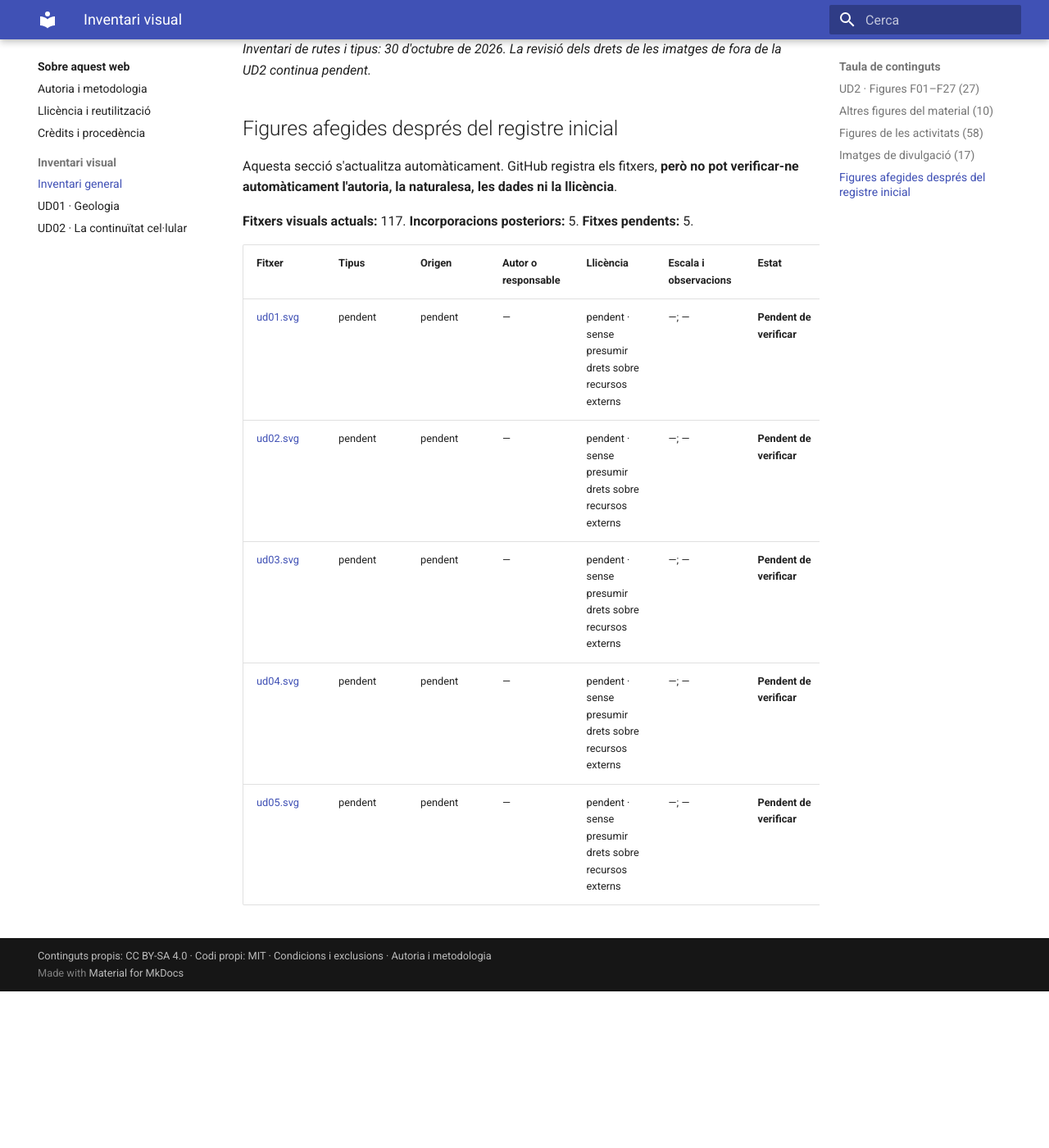
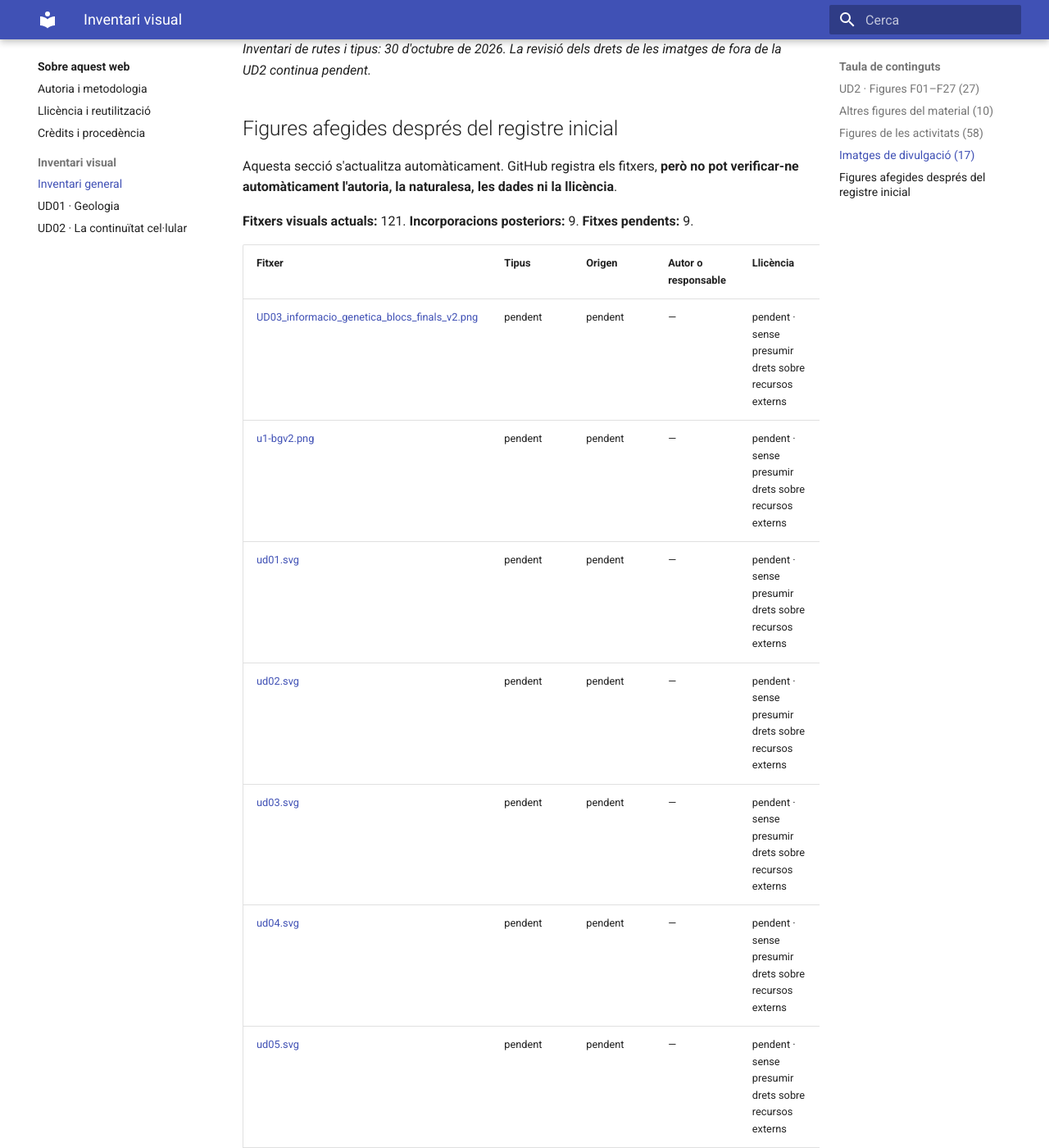
Before and after one commit to saloma-ui/biogeo4, an MkDocs documentation site: the page built from docs/inventari-visual.md, in a window 1280 px wide and 1400 px high, scrolled down 9167 px. Shown: the whole window at 82% size. Built offline with MkDocs 1.6.1 and Material for MkDocs 9.7.7, drawn with Linux system fonts in a browser that asks for light colours; before the commit the page ends 10376 px from its top, so only the background shows below that; some of the changed text lies outside the part shown.

Commit message:
docs: actualitza els registres de figures [skip ci]

```diff
--- a/docs/inventari-visual.md
+++ b/docs/inventari-visual.md
@@ -149,13 +149,17 @@ Els **68 fitxers de la UD01** també tenen ara un [registre individual amb les f
 
 Aquesta secció s'actualitza automàticament. GitHub registra els fitxers, **però no pot verificar-ne automàticament l'autoria, la naturalesa, les dades ni la llicència**.
 
-**Fitxers visuals actuals:** 117. **Incorporacions posteriors:** 5. **Fitxes pendents:** 5.
+**Fitxers visuals actuals:** 121. **Incorporacions posteriors:** 9. **Fitxes pendents:** 9.
 
 | Fitxer | Tipus | Origen | Autor o responsable | Llicència | Escala i observacions | Estat |
 |:--|:--|:--|:--|:--|:--|:--|
+| [UD03_informacio_genetica_blocs_finals_v2.png](https://github.com/saloma-ui/biogeo4/blob/main/docs/infografies-calendari/UD03_informacio_genetica_blocs_finals_v2.png) | pendent | pendent | — | pendent · sense presumir drets sobre recursos externs | —; — | **Pendent de verificar** |
+| [u1-bgv2.png](https://github.com/saloma-ui/biogeo4/blob/main/docs/infografies-calendari/u1-bgv2.png) | pendent | pendent | — | pendent · sense presumir drets sobre recursos externs | —; — | **Pendent de verificar** |
 | [ud01.svg](https://github.com/saloma-ui/biogeo4/blob/main/docs/infografies-calendari/ud01.svg) | pendent | pendent | — | pendent · sense presumir drets sobre recursos externs | —; — | **Pendent de verificar** |
 | [ud02.svg](https://github.com/saloma-ui/biogeo4/blob/main/docs/infografies-calendari/ud02.svg) | pendent | pendent | — | pendent · sense presumir drets sobre recursos externs | —; — | **Pendent de verificar** |
 | [ud03.svg](https://github.com/saloma-ui/biogeo4/blob/main/docs/infografies-calendari/ud03.svg) | pendent | pendent | — | pendent · sense presumir drets sobre recursos externs | —; — | **Pendent de verificar** |
 | [ud04.svg](https://github.com/saloma-ui/biogeo4/blob/main/docs/infografies-calendari/ud04.svg) | pendent | pendent | — | pendent · sense presumir drets sobre recursos externs | —; — | **Pendent de verificar** |
 | [ud05.svg](https://github.com/saloma-ui/biogeo4/blob/main/docs/infografies-calendari/ud05.svg) | pendent | pendent | — | pendent · sense presumir drets sobre recursos externs | —; — | **Pendent de verificar** |
+| [ud4-bgv2.png](https://github.com/saloma-ui/biogeo4/blob/main/docs/infografies-calendari/ud4-bgv2.png) | pendent | pendent | — | pendent · sense presumir drets sobre recursos externs | —; — | **Pendent de verificar** |
+| [ud5-bgv2.png](https://github.com/saloma-ui/biogeo4/blob/main/docs/infografies-calendari/ud5-bgv2.png) | pendent | pendent | — | pendent · sense presumir drets sobre recursos externs | —; — | **Pendent de verificar** |
 <!-- FIGURES_AUTO_FI -->
```
Also changed, not shown: 1 other file.
